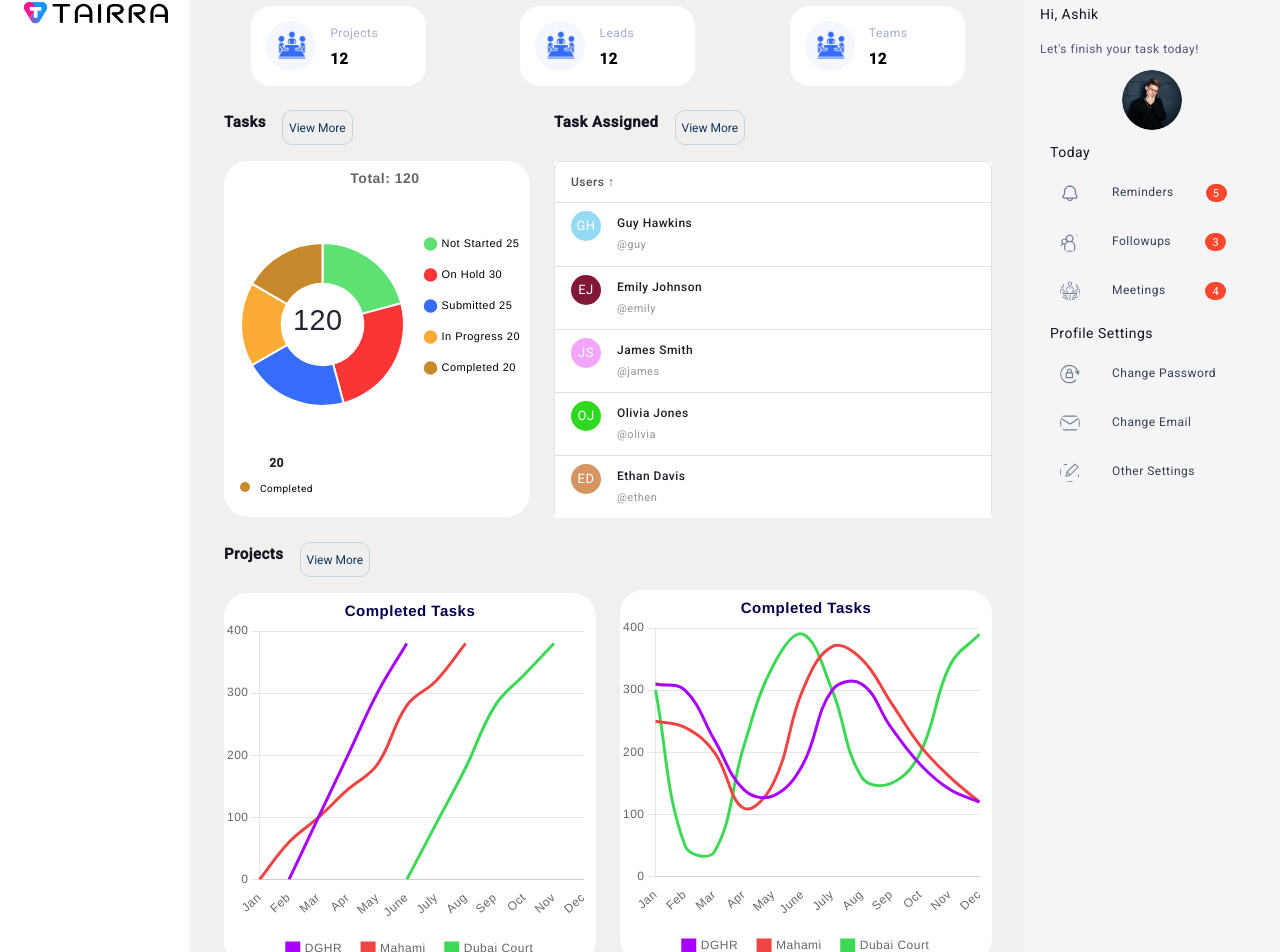
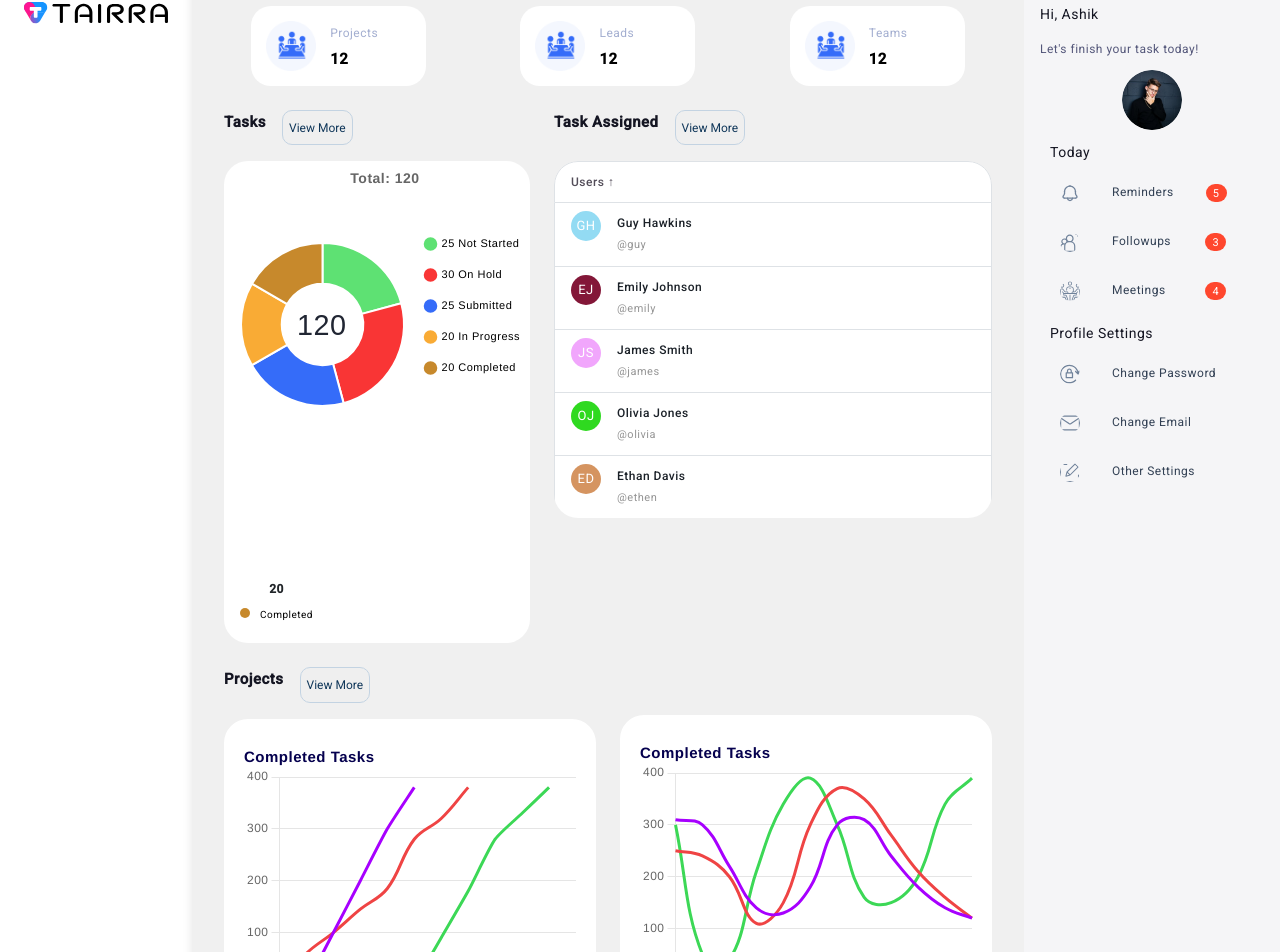
Before and after one commit to shahinam06/dashboard, an Angular app: page / in a window 1280 px wide. Shown: the part 14-966 px from the top of the page. Built offline with nearby package versions, Linux system fonts and the light colour scheme.

Commit message:
line chart styles

```diff
--- a/src/app/app.component.scss
+++ b/src/app/app.component.scss
@@ -18,6 +18,11 @@
   width: 20%;
   background: #F5F5F7;
 }
+@media screen and (max-width: 1024px) {
+  .right-sidebar {
+    width: auto!important;
+  }
+}
 
 .main-content {
   flex: 1;
--- a/src/app/dashboard/dashboard.component.html
+++ b/src/app/dashboard/dashboard.component.html
@@ -38,7 +38,7 @@
                 </div>
 
                 <div class="bg-white chart-padding">
-                    <div class="chart-container">
+                    <div class="chart-container doughnut-chart-container">
                         <canvas id="MyChart">{{ chart }}</canvas>
                     </div>
                     <div class="legend-container">
@@ -59,8 +59,8 @@
                     <p>Task Assigned</p>
                     <button><a>View More</a></button>
                 </div>
-                <div class="bg-white mt">
-                    <ul class="list-group">
+                <div class="mt">
+                    <ul class="list-group user-lists">
                         <li class="list-group-item text-start users-heading">Users <span (click)="toggleSort()"
                                 style="cursor: pointer;">{{ sortIcon }}</span></li>
                         <li class="list-group-item text-start user-names" *ngFor="let item of sortedItems">
--- a/src/app/dashboard/dashboard.component.scss
+++ b/src/app/dashboard/dashboard.component.scss
@@ -114,7 +114,19 @@
 .chart-container {
     margin-top: 2em;
     border-radius: 24px;
+    cursor: pointer;
+    height: 60vh;
+    overflow: hidden;
 }
+
+.doughnut-chart-container{
+    height: 52vh;
+}
+
+#MyChart, #LineChart1, #LineChart2 {
+    height: 100%;
+  }
+
 
 .heading {
     display: flex;
@@ -141,6 +153,19 @@
     scrollbar-width: thin;
     scrollbar-color: #7575a4 #F5F5F7;
 }
+.list-group::part(scrollbar) {
+    border-radius: 10px;
+  }
+
+  .list-group::part(scrollbar-thumb) {
+    border-radius: 10px;
+    background-color: #7575a4;
+  }
+
+  .list-group::part(scrollbar-track) {
+    border-radius: 10px;
+    background-color: #F5F5F7;
+  }
 
 .user-names {
     cursor: pointer;
@@ -206,3 +231,7 @@
 .last-chart{
     margin-top: 4.5em !important;
 }
+
+.user-lists{
+    border-radius: 24px
+}
--- a/src/app/dashboard/dashboard.component.ts
+++ b/src/app/dashboard/dashboard.component.ts
@@ -65,9 +65,8 @@ export class DashboardComponent {
   }
   toggleSort() {
     this.sortDirection = -this.sortDirection; // Toggle between 1 and -1
-    this.sortIcon = this.sortDirection === 1 ? '↑' : '↓'; // Change icon based on direction
+    this.sortIcon = this.sortDirection === 1 ? '↑' : '↓';
 
-    // Sort items based on name and direction
     this.sortedItems.sort((a, b) => {
       const nameA = a.name.toUpperCase();
       const nameB = b.name.toUpperCase();
@@ -84,11 +83,11 @@ export class DashboardComponent {
     // Calculate the sum of chart data values
     const sum = this.chartDataValues.reduce((acc, value) => acc + value, 0);
     const labelsWithValues = [
-      `Not Started ${this.chartDataValues[0]}`,
-      `On Hold ${this.chartDataValues[1]}`,
-      `Submitted ${this.chartDataValues[2]}`,
-      `In Progress ${this.chartDataValues[3]}`,
-      `Completed ${this.chartDataValues[4]}`
+      `${this.chartDataValues[0]} Not Started`,
+      `${this.chartDataValues[1]} On Hold`,
+      `${this.chartDataValues[2]} Submitted`,
+      `${this.chartDataValues[3]} In Progress`,
+      `${this.chartDataValues[4]} Completed`
     ];
 
     const centerTextPlugin = {
@@ -104,8 +103,8 @@ export class DashboardComponent {
         ctx.textBaseline = "middle";
 
         const text = `${sum}`;
-        const textX = Math.round((width - ctx.measureText(text).width) / 4.5);
-        const textY = height / 1.8;
+        const textX = Math.round((width - ctx.measureText(text).width) / 4.2);
+        const textY = height / 1.75;
 
         ctx.fillText(text, textX, textY);
         ctx.save();
@@ -157,6 +156,7 @@ export class DashboardComponent {
         },
 
       },
+
       plugins: [centerTextPlugin]
     });
   }
@@ -175,8 +175,8 @@ export class DashboardComponent {
             data: [null, 0, 100, 200, 300, 380],
             borderColor: '#A700FF',
             backgroundColor: '#A700FF',
-            tension: 0.4,// Adjust tension for curved lines (0 is straight lines, 1 is very curved)
-            pointRadius: 0 // Remove points
+            tension: 0.2,// Adjust tension for curved lines (0 is straight lines, 1 is very curved)
+            pointRadius: 0, // Remove points
           },
           {
             label: "Mahami",
@@ -184,21 +184,71 @@ export class DashboardComponent {
             borderColor: '#EF4444',
             backgroundColor: '#EF4444',
             tension: 0.4,
-            pointRadius: 0 // Remove points
+            pointRadius: 0,
           },
           {
             label: "Dubai Court",
             data: [null, null, null, null, null,  0, 90, 180, 280, 330, 380],
             borderColor: '#3CD856',
             backgroundColor: '#3CD856',
-            tension: 0.4,
-            pointRadius: 0 // Remove points
+            tension: 0.2,
+            pointRadius: 0,
           }
         ]
       },
       options: {
+         // @ts-ignore
+         annotations: [
+          {
+            type: 'line',
+            mode: 'vertical',
+            scaleID: 'x',
+            value: 'Dec', // Last data point of first dataset
+            borderColor: 'rgba(0, 0, 0, 0.2)',
+            borderDash: [5, 5],
+            label: {
+              content: 'Last data point',
+              enabled: false
+            }
+          },
+          {
+            type: 'line',
+            mode: 'vertical',
+            scaleID: 'x',
+            value: 'Aug', // Last data point of second dataset
+            borderColor: 'rgba(0, 0, 0, 0.2)',
+            borderDash: [5, 5],
+            label: {
+              content: 'Last data point',
+              enabled: false
+            }
+          },
+          {
+            type: 'line',
+            mode: 'vertical',
+            scaleID: 'x',
+            value: 'Nov', // Last data point of third dataset
+            borderColor: 'rgba(0, 0, 0, 0.2)',
+            borderDash: [5, 5],
+            label: {
+              content: 'Last data point',
+              enabled: false
+            }
+          }
+        ],
         aspectRatio: 1,
+        layout: {
+          padding: {
+            top: 20,
+            bottom: 20,
+            left: 20,
+            right: 20
+          }
+        },
         plugins: {
+
+
+
           legend: {
             display: true,
             position: 'bottom',
@@ -216,8 +266,9 @@ export class DashboardComponent {
               weight: 'bolder'
             },
             color: '#05004E',
+            align: 'start',
+          },
 
-          },
         },
         scales: {
           x: {
@@ -229,7 +280,7 @@ export class DashboardComponent {
           y: {
             display: true,
             grid: {
-              display: true // Hide y axis gridlines
+              display: true
             },
             beginAtZero: true,
             min: 0,
@@ -238,7 +289,8 @@ export class DashboardComponent {
               stepSize: 100
             }
           }
-        }
+        },
+
       }
     });
   }
@@ -247,7 +299,7 @@ export class DashboardComponent {
 
   createLineChart2() {
     this.lineChart2 = new Chart("LineChart2", {
-      type: 'line', // Type of chart
+      type: 'line',
 
       data: {
         labels: ['Jan', 'Feb', 'Mar', 'Apr', 'May', 'June', 'July', 'Aug', 'Sep', 'Oct', 'Nov', 'Dec'],
@@ -257,8 +309,8 @@ export class DashboardComponent {
             data: [310, 300, 220, 140, 130, 180, 300, 310, 240, 180, 140, 120],
             borderColor: '#A700FF',
             backgroundColor: '#A700FF',
-            tension: 0.4,// Adjust tension for curved lines (0 is straight lines, 1 is very curved)
-            pointRadius: 0 // Remove points
+            tension: 0.4,
+            pointRadius: 0
           },
           {
             label: "Mahami",
@@ -266,7 +318,7 @@ export class DashboardComponent {
             borderColor: '#EF4444',
             backgroundColor: '#EF4444',
             tension: 0.4,
-            pointRadius: 0 // Remove points
+            pointRadius: 0
           },
           {
             label: "Dubai Court",
@@ -274,12 +326,21 @@ export class DashboardComponent {
             borderColor: '#3CD856',
             backgroundColor: '#3CD856',
             tension: 0.4,
-            pointRadius: 0 // Remove points
+            pointRadius: 0
           }
         ]
       },
       options: {
         aspectRatio: 1,
+
+        layout: {
+          padding: {
+            top: 20,
+            bottom: 20,
+            left: 20,
+            right: 20
+          }
+        },
         plugins: {
           legend: {
             display: true,
@@ -298,6 +359,7 @@ export class DashboardComponent {
               weight: 'bold'
             },
             color: '#05004E',
+            align: 'start',
 
           },
         },
@@ -305,13 +367,13 @@ export class DashboardComponent {
           x: {
             display: true,
             grid: {
-              display: false // Hide x axis gridlines
+              display: false
             }
           },
           y: {
             display: true,
             grid: {
-              display: true // Hide y axis gridlines
+              display: true,
             },
             beginAtZero: true,
             min: 0,
--- a/src/app/sidebar/sidebar.component.scss
+++ b/src/app/sidebar/sidebar.component.scss
@@ -53,13 +53,13 @@
   color: #ffffff;
 }
 
-@media (max-width: 768px) {
+@media (max-width: 1024px) {
   .sidebar .close-btn {
     display: block; /* Show close button below 768px */
   }
 }
 
-@media screen and (max-width: 768px) {
+@media screen and (max-width: 1025px) {
   .sidebar {
     width: 100%;
     height: 100%;
@@ -86,7 +86,7 @@
 
   }
 }
-@media screen and (min-width: 768px) {
+@media screen and (min-width: 1025px) {
   .hamburger {
   display: none;
   }
@@ -105,7 +105,7 @@
   font-size: 12px;
 }
 
-@media screen and (max-width: 768px) {
+@media screen and (max-width: 1024px) {
   .user-name>p:nth-child(1) {
     color: #ffffff;
   }
@@ -139,6 +139,14 @@ img {
   margin: auto;
   cursor: pointer;
 }
+
+@media screen and (max-width: 1024px) {
+  img{
+    margin: 0%;
+  }
+
+}
+
 
 ul{
     img{
```
